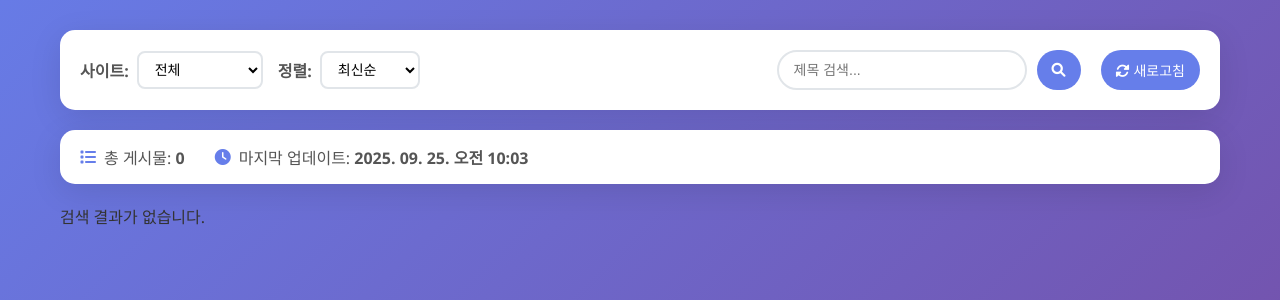
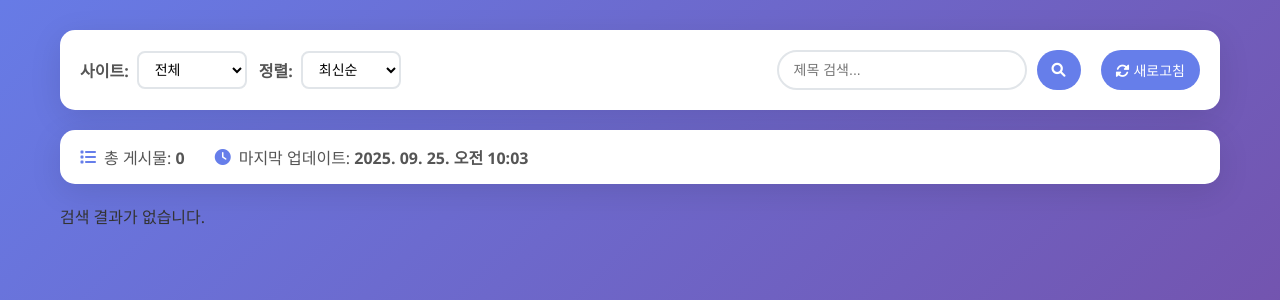
Before and after one commit to reomoon/community, a Flask app: page / in a window 1280 px wide. Shown: the part 116-416 px from the top of the page. Run offline with Flask 3, Linux system fonts and the light colour scheme; data that the repository does not hold is empty.

Commit message:
v1.03 스케줄러 및 css 변경

```diff
--- a/app/static/css/style.css
+++ b/app/static/css/style.css
@@ -51,14 +51,17 @@ body {
 
 .filters {
     display: flex;
-    gap: 15px;
-    flex-wrap: wrap;
+    gap: 12px;
+    flex-wrap: nowrap;
+    align-items: center;
 }
 
 .filter-group {
     display: flex;
     align-items: center;
     gap: 8px;
+    min-width: 150px;
+    white-space: nowrap;
 }
 
 .filter-group label {
@@ -73,6 +76,12 @@ body {
     background: white;
     font-size: 14px;
     transition: border-color 0.3s;
+}
+
+#siteFilter {
+    width: 110px;
+    min-width: 80px;
+    max-width: 160px;
 }
 
 .filter-group select:focus {
--- a/app/static/js/app.js
+++ b/app/static/js/app.js
@@ -186,7 +186,7 @@ class CommunityAggregator {
         const siteNames = {
             'bobae': '보배드림',
             'ppomppu': '뽐뿌',
-            'fmkorea': 'fmkorea',
+            'fmkorea': '에펨코리아',
             'dcinside': '디시인사이드'
         };
 
```
Also changed, not shown: .github/workflows/daily-crawler.yml.
